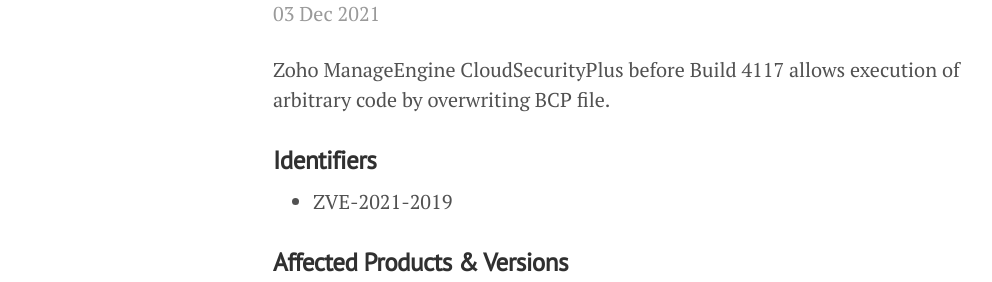
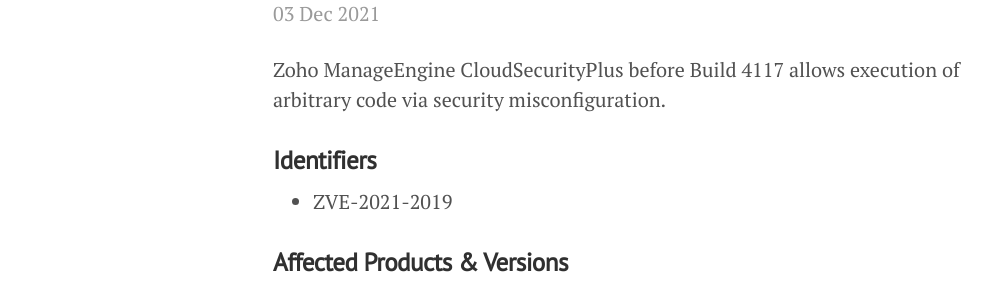
Before and after one commit to sahildhar/sahildhar.github.io, a Jekyll site: the page built from _posts/2021-12-03-Zoho ManageEngine CloudSecurityPlus - Remote Code Execution via Security Misconfiguration.md, in a window 1280 px wide and 900 px high. Shown: the part 283-565 px from the top of the window, without its empty margins (3-995 px from the left). Built offline with Jekyll 4.4.1, drawn with Linux system fonts in a browser that asks for light colours; comment, search, counter and statistics services are not loaded.

Commit message:
Changes to advisory ZVE-2021-2019

```diff
--- a/_posts/2021-12-03-Zoho ManageEngine CloudSecurityPlus - Remote Code Execution via Security Misconfiguration.md
+++ b/_posts/2021-12-03-Zoho ManageEngine CloudSecurityPlus - Remote Code Execution via Security Misconfiguration.md
@@ -6,7 +6,7 @@
 
 ---
 
-Zoho ManageEngine CloudSecurityPlus before Build 4117 allows execution of arbitrary code by overwriting BCP file.
+Zoho ManageEngine CloudSecurityPlus before Build 4117 allows execution of arbitrary code via security misconfiguration.
 <!--more-->
 
 ### **Identifiers**
```
